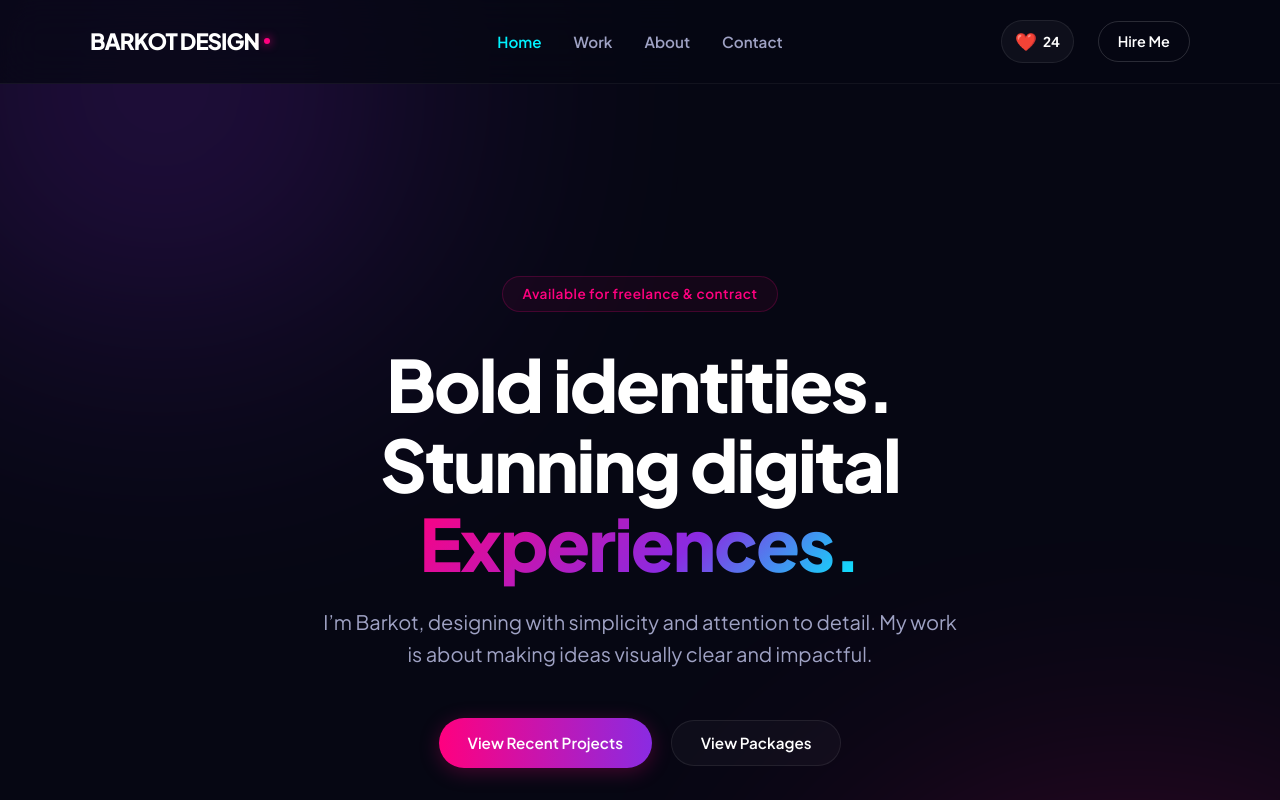
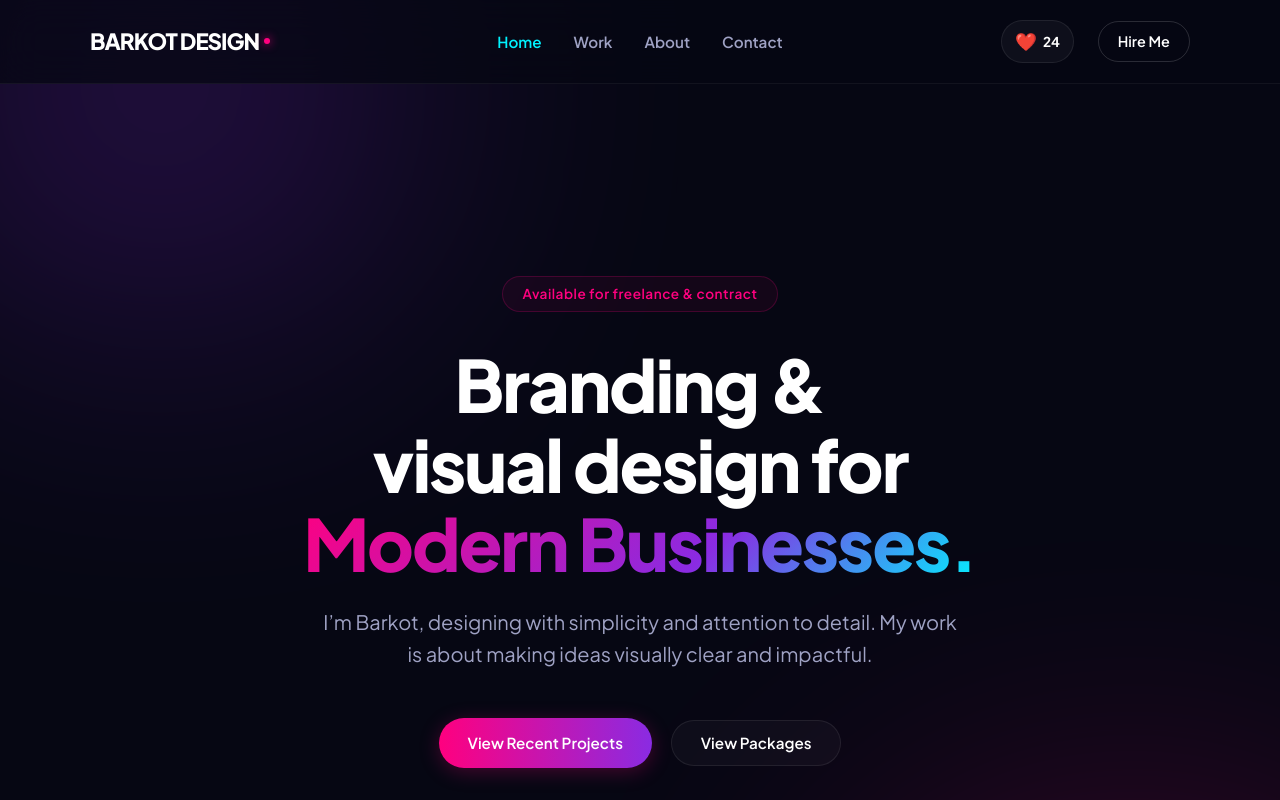
Before and after one commit to Barkoteee/Graphic-Portfolio, a plain HTML site: page index.html in a window 1280 px wide. Shown: the top 800 px of the page. Drawn offline with Linux system fonts and the light colour scheme.

Commit message:
Update index.html

```diff
--- a/index.html
+++ b/index.html
@@ -46,7 +46,7 @@
 
             <div class="hero-text-side">
                 <span class="badge">Available for freelance &amp; contract</span>
-                <h1>Bold identities. <br>Stunning digital <span class="gradient-text">Experiences.</span></h1>
+                <h1>Branding & <br>visual design for <span class="gradient-text">Modern Businesses.</span></h1>
                 <p>I’m Barkot, designing with simplicity and attention to detail. My work is about making ideas visually clear and impactful.</p>
                 <div class="hero-cta">
                     <a href="#portfolio-grid" class="btn btn-primary scroll-trigger">View Recent Projects</a>
```
